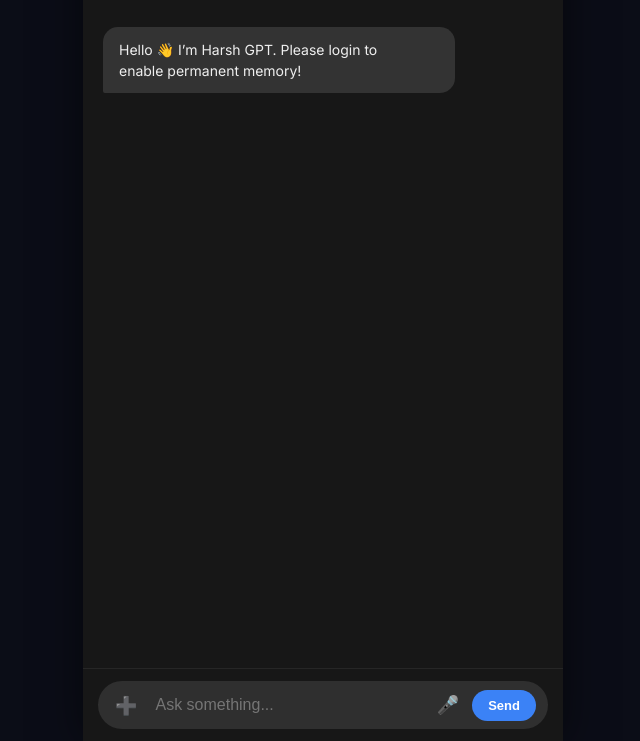
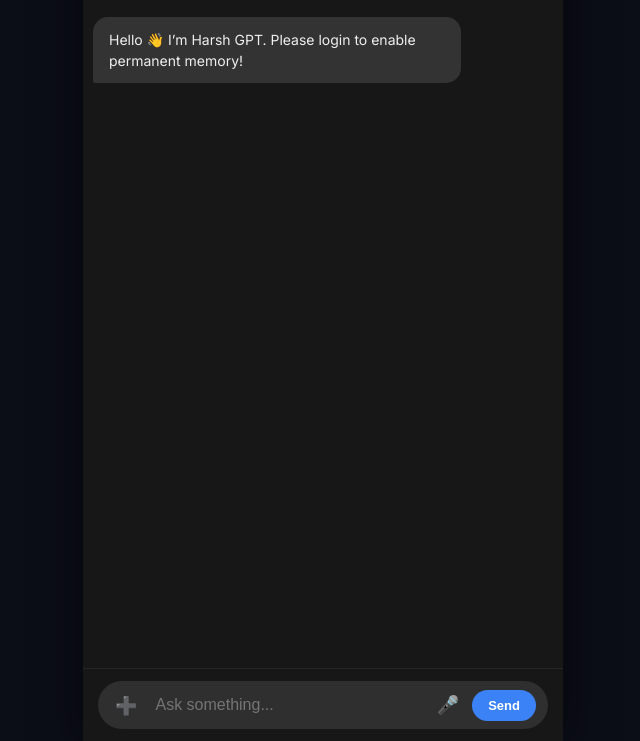
Before and after one commit to Harshsingh1902/harsh-gpt, a website: page index.html in a window 1280 px wide. Shown: the part 59-800 px from the top of the page, without its empty margins (317-957 px from the left). Drawn offline with nearby package versions, Linux system fonts and the light colour scheme.

Commit message:
Fix flex stacking and text spillover

```diff
--- a/style.css
+++ b/style.css
@@ -501,48 +501,59 @@
     padding: 5px;
 }
 
-/* --- UI FIXES FOR BUBBLES --- */
+/* 1. The Container: This makes messages stack and align correctly */
 #chatContainer {
     display: flex;
-    flex-direction: column;
-    gap: 15px;
-    padding: 20px;
+    flex-direction: column; /* Stacks messages top to bottom */
+    width: 100%;
+    max-width: 100%;
     overflow-y: auto;
+    padding: 10px;
+    gap: 12px; /* Space between each message bubble */
 }
 
+/* 2. The Bubble: This fixes the spillover */
 .message {
     position: relative;
-    max-width: 80%;
-    width: fit-content;
+    max-width: 85%;      /* Limits bubble width so it doesn't hit the edges */
+    width: fit-content;  /* Bubble only grows as large as the text */
     padding: 12px 16px;
     border-radius: 15px;
-    word-wrap: break-word;
-    overflow-wrap: anywhere; /* Forces long words to break */
-    line-height: 1.5;
-    display: flex;
-    flex-direction: column;
+    line-height: 1.4;
+
+    /* THE FIX FOR SPILLOVER */
+    display: block !important;       /* Forces text to wrap */
+    word-wrap: break-word !important;
+    overflow-wrap: anywhere !important;
+    white-space: pre-wrap;           /* Preserves spacing but allows wrapping */
 }
 
+/* 3. User Message: Align to the right */
 .message.user {
-    align-self: flex-end; /* Pushes to the Right */
+    align-self: flex-end;   /* Pushes the bubble to the right side */
+    margin-left: auto;      /* Extra backup for alignment */
     background-color: #007bff;
     color: white;
     border-bottom-right-radius: 2px;
 }
 
+/* 4. Bot Message: Align to the left */
 .message.bot {
-    align-self: flex-start; /* Pushes to the Left */
+    align-self: flex-start; /* Pushes the bubble to the left side */
+    margin-right: auto;     /* Extra backup for alignment */
     background-color: #333;
     color: #efefef;
     border-bottom-left-radius: 2px;
-    padding-right: 45px !important; /* Safety space for Copy Icon */
+    padding-right: 40px !important; /* Space so text doesn't hide under copy button */
 }
 
+/* 5. Image Fix: Ensures images don't break the bubble */
 .chat-img-preview {
     max-width: 100%;
+    height: auto;
     border-radius: 10px;
+    display: block;
     margin-bottom: 8px;
-    display: block;
 }
 
 .copy-btn {
```
